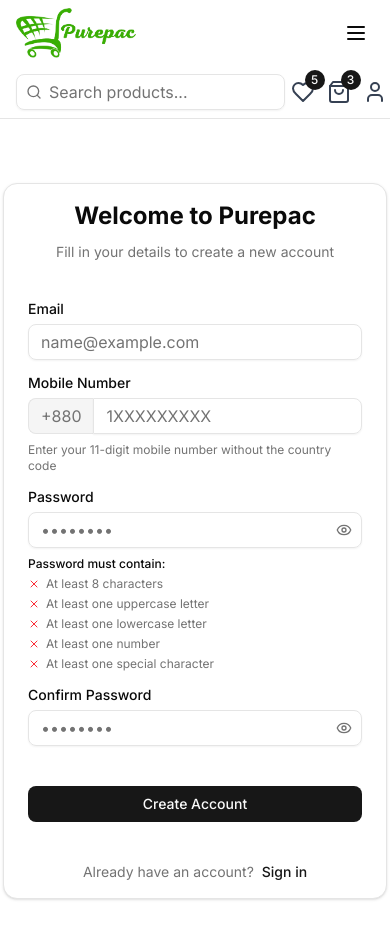
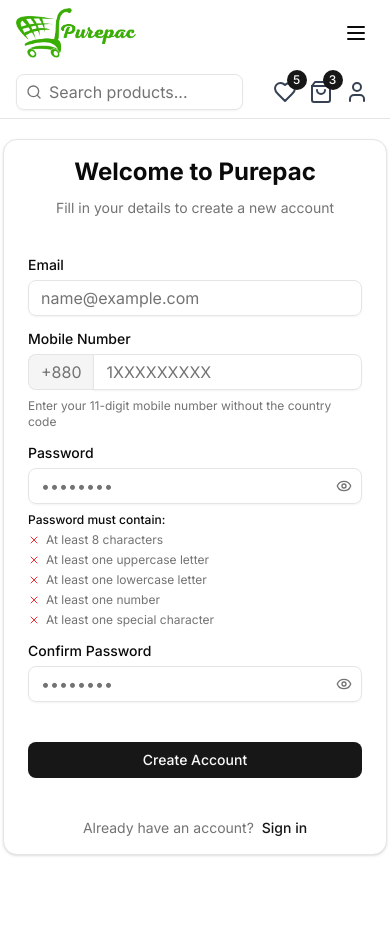
Before and after one commit to mahabub-bd/purepac-frontend, a Next.js app: page /auth/sign-up in a window 390 px wide. Shown: the top 938 px of the page. After the commit the page ends 875 px from the top, so only its background shows below. Built offline with nearby package versions, Linux system fonts and the light colour scheme.

Commit message:
add some fixes

```diff
--- a/app/auth/layout.tsx
+++ b/app/auth/layout.tsx
@@ -6,8 +6,6 @@ export default function AuthLayout({
   children: React.ReactNode;
 }) {
   return (
-    <div className="flex min-h-screen flex-col items-center justify-center">
-      {children}
-    </div>
+    <div className="flex  flex-col items-center justify-center md:py-10 py-5">{children}</div>
   );
 }
--- a/components/header/header.tsx
+++ b/components/header/header.tsx
@@ -54,14 +54,14 @@ export function Header() {
       </div>
 
       {/* Mobile Search and Actions */}
-      <div className="container flex items-center justify-between mx-auto px-4 py-2 md:hidden">
+      <div className="container flex gap-6 items-center justify-between mx-auto px-4 py-2 md:hidden">
         {/* Search Bar - Mobile */}
-        <div className="w-[75%]">
+        <div className="w-[70%]">
           <SearchBar />
         </div>
 
         {/* User Actions - Mobile */}
-        <div className="w-[25%] flex justify-end">
+        <div className="w-[30%] flex justify-end">
           <UserActions isMobile />
         </div>
       </div>
```
